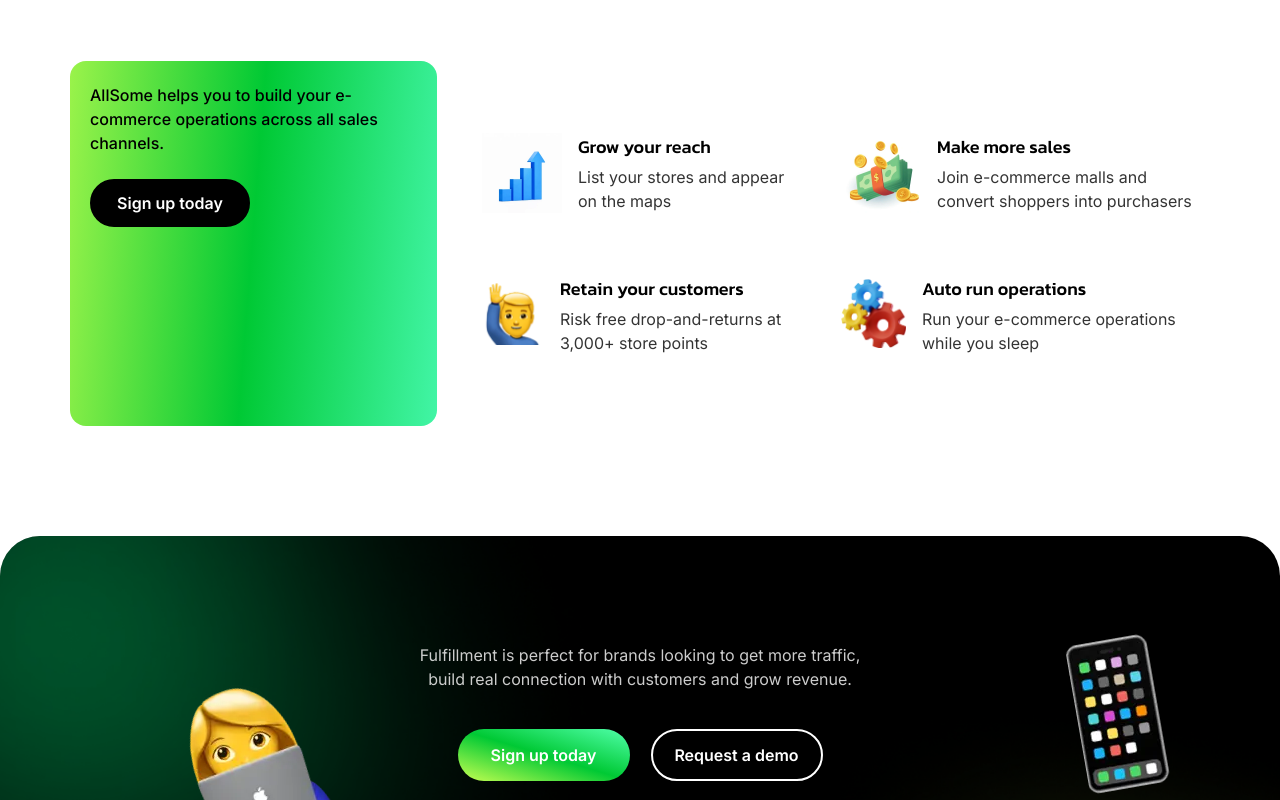
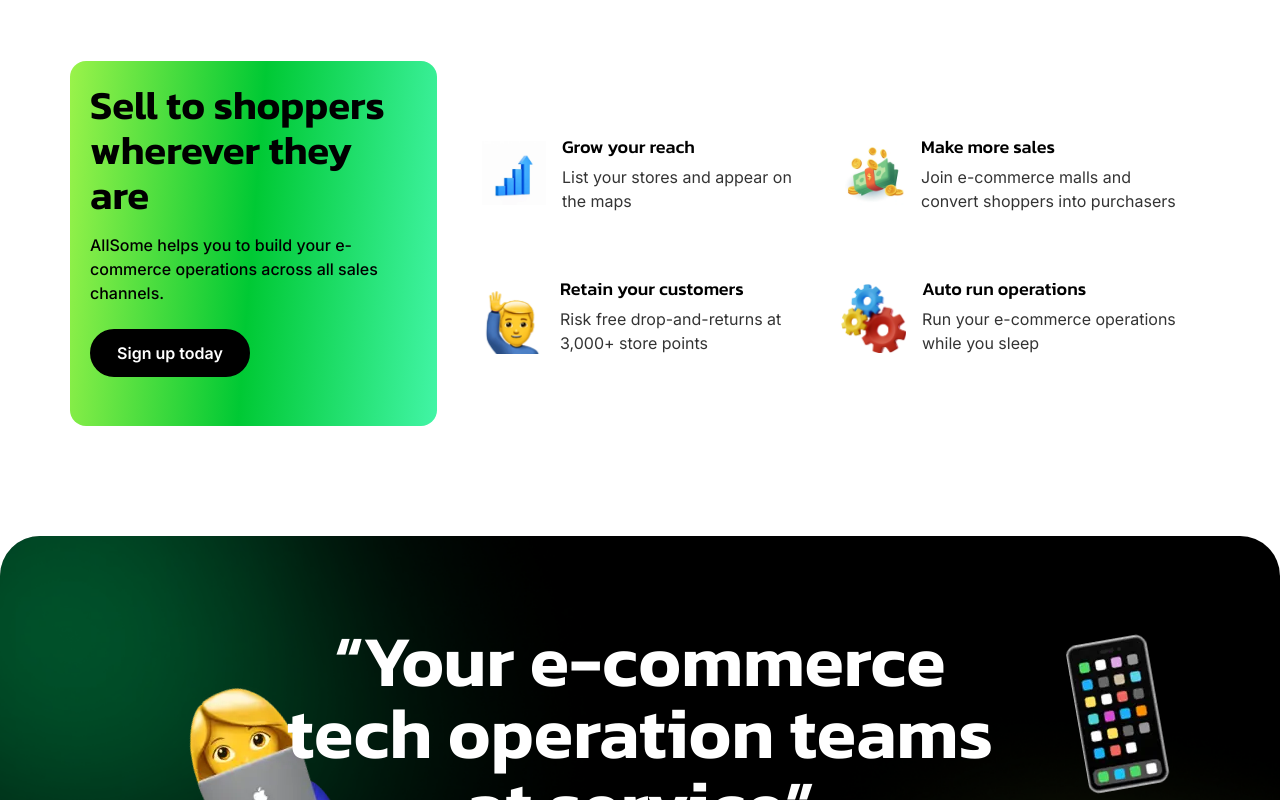
Before and after one commit to AnjaliChandaRC/allsome-next, a Next.js app: page / in a window 1280 px wide. Shown: the part 840-1640 px from the top of the page. Built offline with nearby package versions, Linux system fonts and the light colour scheme.

Commit message:
add props

```diff
--- a/src/app/components/SellToShoppers.jsx
+++ b/src/app/components/SellToShoppers.jsx
@@ -1,9 +1,9 @@
 import React from 'react'
 import Image from 'next/image'
-import CustomHeading from './common/CustomHeading'
 import CustomDescription from './common/CustomDescription'
 import CustomButton from './common/CustomButton'
 import { SHOPPERS_CARDS_LIST } from '../utils/helper'
+import CustomHeading from './common/CustomHeading'
 
 const SellToShoppers = () => {
   return (
@@ -20,9 +20,9 @@ const SellToShoppers = () => {
           <div className="xl:w-8/12 w-full xl:pt-0 md:pt-10 pt-7 lg:pl-8 mx-auto max-xl:justify-center flex items-center">
             <div className="flex xl:gap-x-[36px] lg:gap-x-36 md:gap-x-10 max-xl:justify-center items-center lg:gap-y-[62px] md:gap-y-14 sm:gap-y-12 gap-y-10 flex-wrap">
               {SHOPPERS_CARDS_LIST.map((item, index) => (
-                <div className="max-w-[323px] w-full gap-4 flex" key={index} data-aos="fade-left" data-aos-delay={index * 100} data-aos-duration="500">
+                <div className="max-w-[323px] w-full gap-4 items-center flex" key={index} data-aos="fade-left" data-aos-delay={index * 100} data-aos-duration="500">
                   <div className="w-auto">
-                    <Image className={`lg:min-w-[80px] sm:min-w-[60px] max-sm:!max-w-[60px] h-auto pointer-events-none
+                    <Image className={`lg:min-w-[64px] sm:min-w-[60px] max-sm:!max-w-[60px] h-auto pointer-events-none
                         ${index === 2 ? "sm:!min-w-[62px] lg:translate-y-2 max-w-[62px]" : ""}  ${index === 3 ? "sm:!min-w-[65px] xl:!max-h-[69px] sm:translate-y-1 max-w-[65px]" : ""}`} src={item.cardImg} width={item.width} height={item.height} alt={item.alt} />
                   </div>
                   <div>
--- a/src/app/components/common/CustomHeading.jsx
+++ b/src/app/components/common/CustomHeading.jsx
@@ -1,6 +1,6 @@
 import React from 'react';
 
-const CustomHeading = (styleclass, styleclassOne, text, title, styleclassTwo, textTwo, titleTwo) => {
+const CustomHeading = ({ styleclass, styleclassOne, text, title, styleclassTwo, textTwo, titleTwo }) => {
   return (
     <h2 className={`${styleclass} xl:text-7xl font-kanit lg:text-6xl md:text-5xl sm:text-4xl text-3xl lg:!leading-[100%] !leading-[120%] text-black font-semibold`}>
       <span className={`${styleclassOne} relative text-dark-green after:content-[''] after:block after:w-full after:h-[3px] after:bg-dark-green after:absolute after:xl:bottom-2 after:lg:bottom-1.5 after:md:bottom-1 after:bottom-0.5 after:left-0 after:rounded-[3px]`}>
```
Also changed, not shown: src/app/page.js (line endings or trailing spaces).
